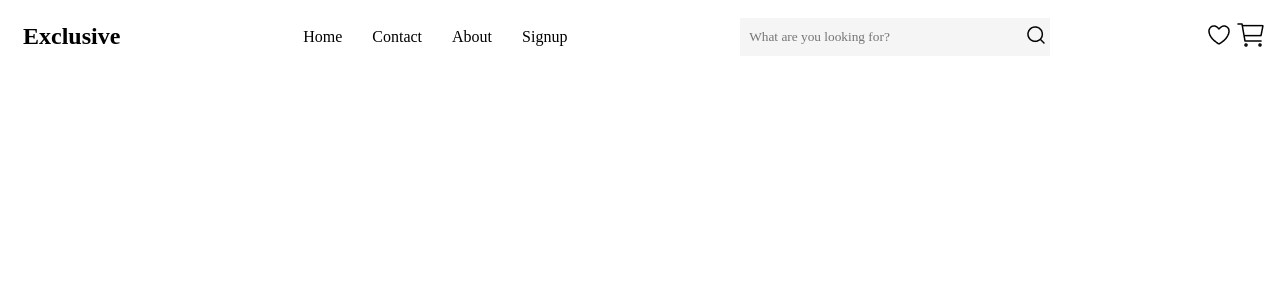
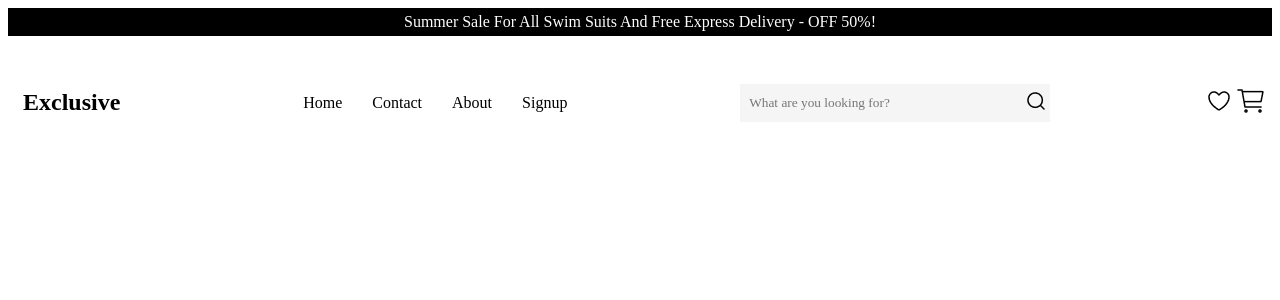
Before and after one commit to kaushikpuka1998/Eticko, a React (Vite) app: page / in a window 1280 px wide. Shown: the top 300 px of the page. Built offline with nearby package versions, Linux system fonts and the light colour scheme.

Commit message:
SalesPortion Bar added

```diff
--- a/src/App.tsx
+++ b/src/App.tsx
@@ -1,13 +1,15 @@
 import { useState } from 'react'
 import './App.css'
 import HeadNavBar from './components/HeadNavBar/HeadNavBar'
+import SalePortion from './components/SalePortion/SalePortion'
 
 function App() {
   const [count, setCount] = useState(0)
 
   return (
     <>
-      <HeadNavBar/>
+      <SalePortion />
+      <HeadNavBar />
     </>
   )
 }
--- a/src/components/HeadNavBar/HeadNavBar.module.scss
+++ b/src/components/HeadNavBar/HeadNavBar.module.scss
@@ -2,15 +2,16 @@
   display: flex;
   flex-direction: row;
   justify-content: space-between;
+  padding-top: 38px;
 
-    .ExecutiveButton{
+  .ExecutiveButton {
     font-size: 24px;
     font-weight: bold;
     font-family: Inter;
     color: 000000;
   }
 
-    .ButtonBox{
+  .ButtonBox {
     display: flex;
     flex-direction: row;
     justify-content: space-between;
@@ -18,15 +19,14 @@
     padding: 5px;
   }
 
-    .imgGrid{
+  .imgGrid {
     display: flex;
     flex-direction: row;
     justify-content: space-between;
     padding: 5px;
     align-items: center;
-
   }
-    .searchBar{
+  .searchBar {
     display: flex;
     flex-direction: row;
     justify-content: space-between;
--- /dev/null
+++ b/src/components/SalePortion/SalePortion.module.scss
@@ -0,0 +1,11 @@
+.SalePortion {
+  background-color: black;
+  color: white;
+  font-family: Poppins;
+  text-align: center;
+
+  flex-direction: row;
+  justify-content: space-between;
+  padding: 5px;
+  align-items: center;
+}
--- /dev/null
+++ b/src/components/SalePortion/SalePortion.tsx
@@ -0,0 +1,12 @@
+import type { FC } from 'react';
+import styles from './SalePortion.module.scss';
+
+interface SalePortionProps { }
+
+const SalePortion: FC<SalePortionProps> = () => (
+  <div className={styles.SalePortion}>
+    Summer Sale For All Swim Suits And Free Express Delivery - OFF 50%!
+  </div>
+);
+
+export default SalePortion;
```
Also changed, not shown: src/components/SalePortion/SalePortion.lazy.tsx (added, +11 -0 lines), 2 other files (tests, documents, lock files or other folders). Lines whose indentation alone changed are shown as unchanged.
